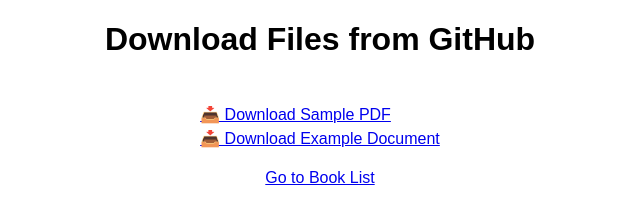
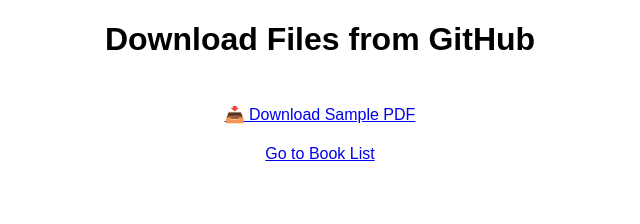
Before and after one commit to shrey1720/Bookworld, a plain HTML site: page pdfs.html in a window 1280 px wide. Shown: the whole page, without its empty margins (320-960 px from the left). Drawn offline with Linux system fonts and the light colour scheme.

Commit message:
Update pdfs.html

```diff
--- a/pdfs.html
+++ b/pdfs.html
@@ -31,7 +31,7 @@
         document.addEventListener("DOMContentLoaded", function() {
             let fileLinks = [
                 { name: "Sample PDF", url: "https://raw.githubusercontent.com/KunalSnippet/LINK/main/sample.pdf" },
-                { name: "Example Document", url: "https://raw.githubusercontent.com/KunalSnippet/LINK/main/document.docx" }
+                // { name: "Example Document", url: "https://raw.githubusercontent.com/KunalSnippet/LINK/main/document.docx" }
             ];
 
             let fileListDiv = document.getElementById("fileList");
```
